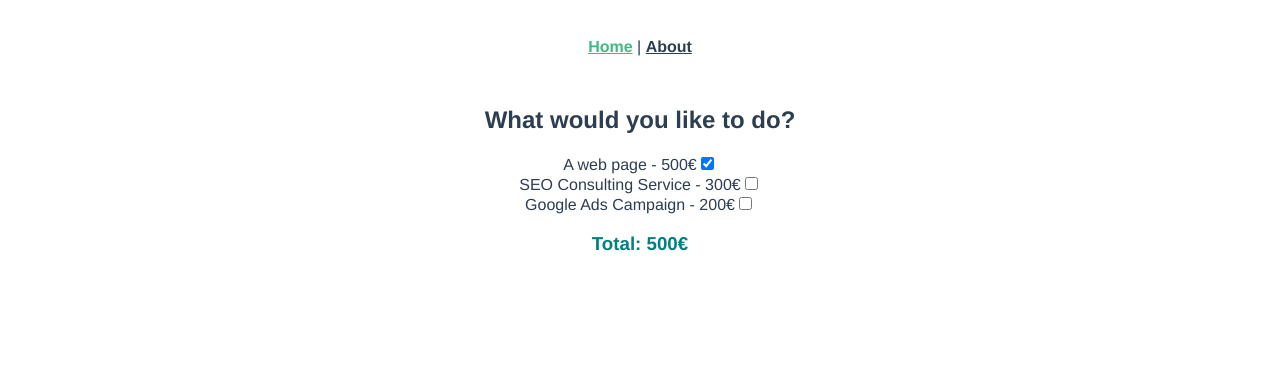
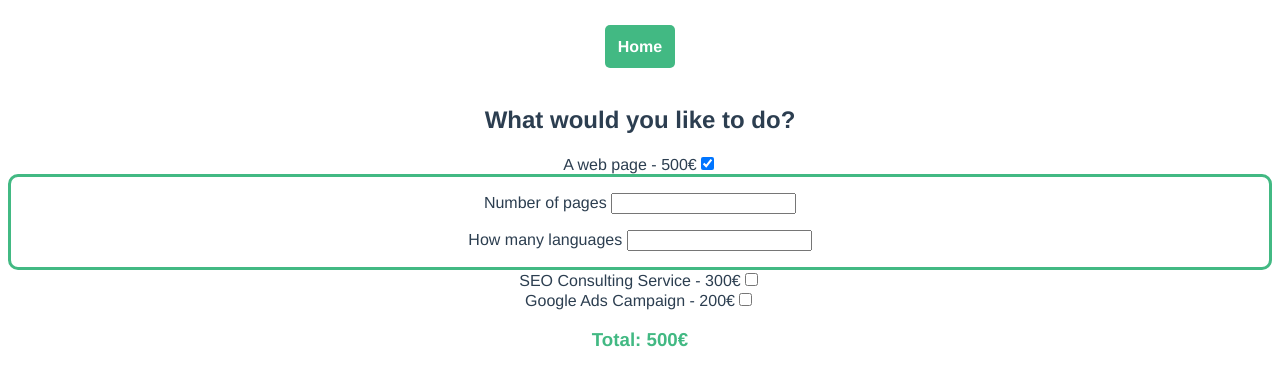
Before and after one commit to ViuCoding/Sprint-7, a Vue app: page / in a window 1280 px wide. Both pictures are taken after a click on the checkbox "A web page - 500€". Shown: the top 386 px of the page. Built offline with nearby package versions, Linux system fonts and the light colour scheme.

Commit message:
Exercise 2 work in progress

```diff
--- a/src/App.vue
+++ b/src/App.vue
@@ -1,9 +1,8 @@
 <template>
   <nav>
-    <router-link to="/">Home</router-link> |
-    <router-link to="/about">About</router-link>
+    <router-link to="/">Home</router-link>
   </nav>
-  <router-view/>
+  <router-view />
 </template>
 
 <style>
@@ -22,9 +21,13 @@ nav {
 nav a {
   font-weight: bold;
   color: #2c3e50;
+  padding: 0.8rem;
+  text-decoration: none;
+  border-radius: 5px;
 }
 
 nav a.router-link-exact-active {
-  color: #42b983;
+  background-color: #42b983;
+  color: white;
 }
 </style>
--- /dev/null
+++ b/src/components/Panel.vue
@@ -0,0 +1,49 @@
+<template>
+  <form>
+    <div>
+      <label for="pages">Number of pages </label>
+      <input type="number" id="pages" v-model="pages" min="0" />
+    </div>
+    <div>
+      <label for="lang">How many languages </label>
+      <input type="number" id="lang" v-model="languages" min="0" />
+    </div>
+  </form>
+</template>
+
+<script>
+export default {
+  data() {
+    return {
+      pages: undefined,
+      languages: undefined,
+      extraCost: 0,
+    };
+  },
+  methods: {
+    extraFees() {
+      this.$emit("addFees", this.pages, this.languages);
+    },
+  },
+  watch: {
+    // Each time the value of "pages" changes we call the function that emits the values to the parent component
+    pages() {
+      this.extraFees();
+    },
+      // Each time the value of "languages" changes we call the function that emits the values to the parent component
+    languages() {
+      this.extraFees();
+    },
+  },
+};
+</script>
+
+<style scoped>
+form {
+  border: 3px solid #42b983;
+  border-radius: 10px;
+}
+form div {
+  margin: 1rem 0;
+}
+</style>
--- a/src/router/index.js
+++ b/src/router/index.js
@@ -1,25 +1,17 @@
-import { createRouter, createWebHistory } from 'vue-router'
-import HomeView from '../views/HomeView.vue'
+import { createRouter, createWebHistory } from "vue-router";
+import HomeView from "../views/HomeView.vue";
 
 const routes = [
   {
-    path: '/',
-    name: 'home',
-    component: HomeView
+    path: "/",
+    name: "home",
+    component: HomeView,
   },
-  {
-    path: '/about',
-    name: 'about',
-    // route level code-splitting
-    // this generates a separate chunk (about.[hash].js) for this route
-    // which is lazy-loaded when the route is visited.
-    component: () => import(/* webpackChunkName: "about" */ '../views/AboutView.vue')
-  }
-]
+];
 
 const router = createRouter({
   history: createWebHistory(process.env.BASE_URL),
-  routes
-})
+  routes,
+});
 
-export default router
+export default router;
--- a/src/views/HomeView.vue
+++ b/src/views/HomeView.vue
@@ -5,6 +5,10 @@
       <div>
         <label for="web">A web page - 500€</label>
         <input type="checkbox" id="web" :value="500" v-model="prices" @change="calculateTotal" /> <br />
+        <div v-if="prices.includes(500)">
+          <!-- We listen to the custom event "addFees" that gets called everytime the values of pages or languages change -->
+          <Panel @addFees="addExtraFees" />
+        </div>
       </div>
 
       <div>
@@ -24,14 +28,16 @@
 
 <script>
 // @ is an alias to /src
+import Panel from "../components/Panel.vue";
 
 export default {
   name: "HomeView",
-  components: {},
+  components: { Panel },
   data() {
     return {
       prices: [],
       totalQuote: 0,
+      costPerPage: 30,
     };
   },
 
@@ -41,7 +47,12 @@ export default {
       this.prices.forEach((price) => {
         this.totalQuote += price;
       });
+    },
 
+    // This function gets called everytime pages or languages change, because in the Panel component we are watching the values and emitting everytime they change
+    addExtraFees(numPages = 1, numLanguages = 0) {
+      this.calculateTotal();
+      this.totalQuote += numPages * numLanguages * this.costPerPage;
     },
   },
 };
@@ -49,6 +60,6 @@ export default {
 
 <style scoped>
 h3 {
-  color: teal;
+  color: #42b983;
 }
 </style>
```
